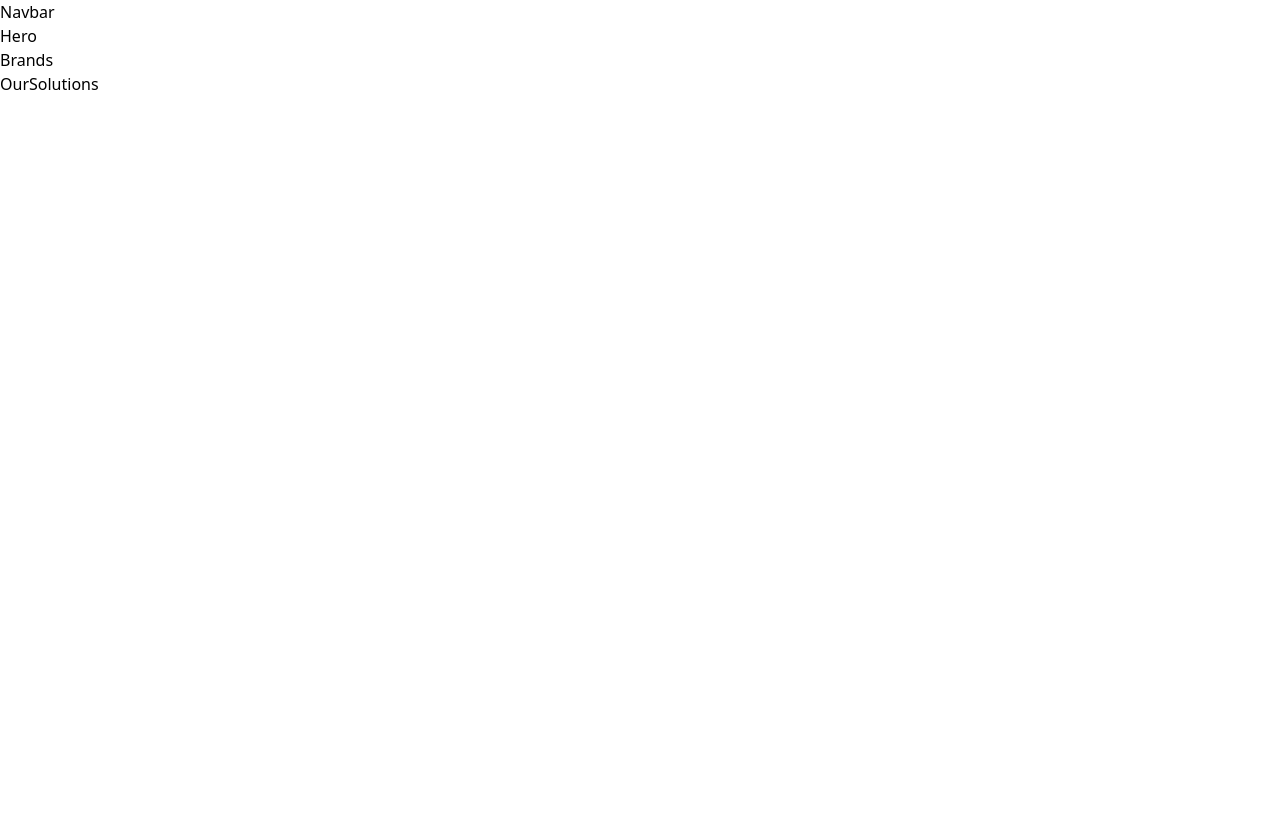
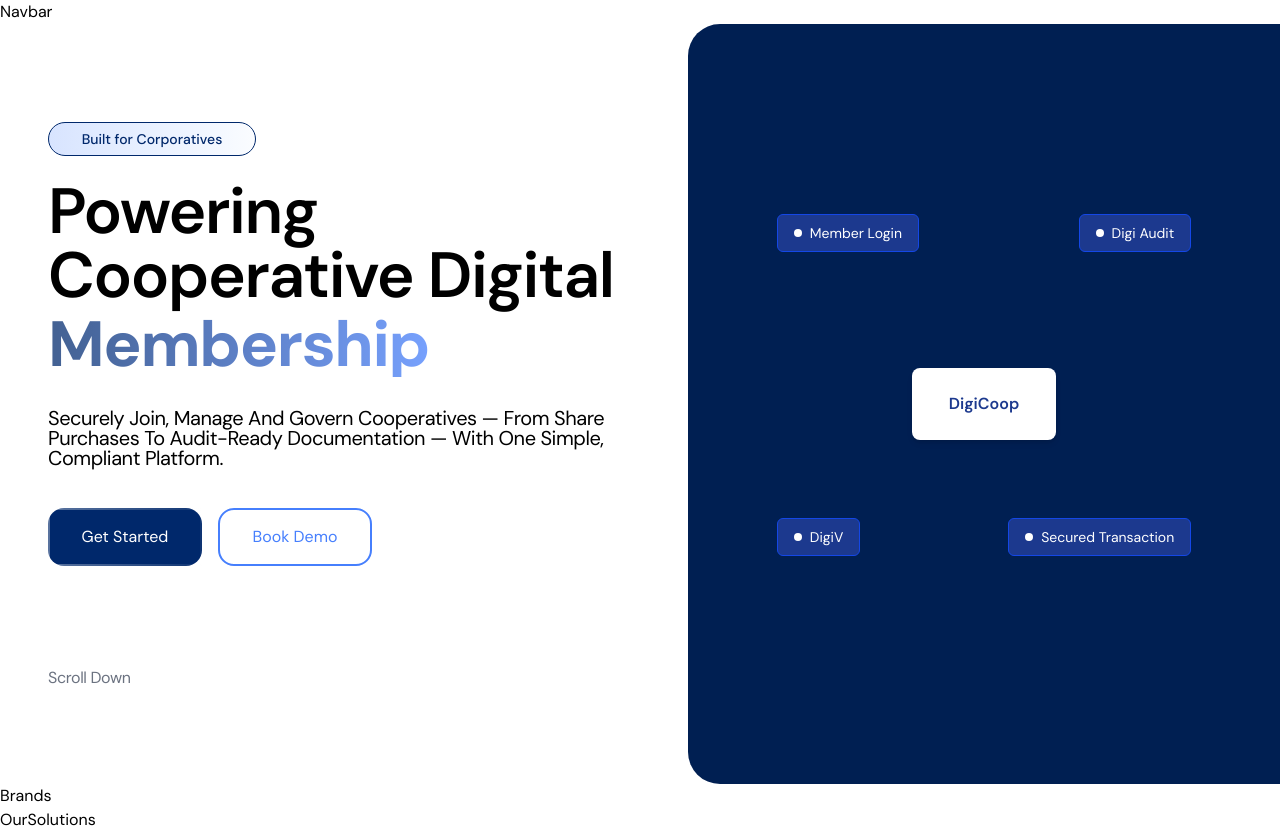
Before and after one commit to Auricmondal/Digicoop, a React (Vite) app in the folder client/: page / in a window 1280 px wide. Before the commit the page ends 800 px from the top, so only its background shows below. Built offline with nearby package versions, Linux system fonts and the light colour scheme.

Commit message:
Hero section add
Icons not added yet

```diff
--- a/client/src/App.css
+++ b/client/src/App.css
@@ -1,3 +1,5 @@
+@import url("https://fonts.googleapis.com/css2?family=DM+Sans:ital,opsz,wght@0,9..40,100..1000;1,9..40,100..1000&family=Poppins:ital,wght@0,100;0,200;0,300;0,400;0,500;0,600;0,700;0,800;0,900;1,100;1,200;1,300;1,400;1,500;1,600;1,700;1,800;1,900&display=swap");
+
 @import "tailwindcss";
 
 @theme {
@@ -12,4 +14,39 @@
   --color-custom-neutral-300: #e5e7eb;
 
   --color-white: #ffffff;
+
+  --font-dmsans: "DM Sans", sans-serif;
 }
+
+@layer components {
+  .tint-border-gradient {
+    border-width: 1px;
+    border-style: solid;
+    border-image-source: linear-gradient(
+      90deg,
+      rgba(var(--color-dark-tint), 0.25),
+      rgba(var(--color-tint), 0.25)
+    );
+    border-image-slice: 1;
+  }
+}
+
+body {
+  font-family: "DM Sans", sans-serif;
+}
+
+@keyframes slide-up-fade {
+  0% {
+    opacity: 0;
+    transform: translateY(20px);
+  }
+  100% {
+    opacity: 1;
+    transform: translateY(0);
+  }
+}
+
+.slide-up {
+  display: inline-block;
+  animation: slide-up-fade 0.9s ease-in-out;
+}
--- a/client/src/components/sections/Hero.jsx
+++ b/client/src/components/sections/Hero.jsx
@@ -1,7 +1,16 @@
 import React from "react";
+import LeftSection from "./LeftHero";
+import RightSection from "./RightHero";
 
 const Hero = () => {
-  return <div>Hero</div>;
+  return (
+    <div className="md:flex min-h-[95vh] mx-auto">
+      <div className="flex-1 flex items-center justify-center px-12">
+        <LeftSection />
+      </div>
+      <RightSection />
+    </div>
+  );
 };
 
 export default Hero;
--- /dev/null
+++ b/client/src/components/sections/LeftHero.jsx
@@ -0,0 +1,29 @@
+import React from "react";
+import { GradientBadge } from "../ui/Badge";
+import { ButtonFlippedReveal, ButtonOutlineHoverSolid } from "../ui/Button";
+import AnimatedText from "../ui/AnimatedText.jsx";
+
+export default function LeftSection() {
+  return (
+    <div className="flex flex-col gap-6 text-center items-center md:text-start md:justify-start justify-center md:items-start">
+      <GradientBadge text={"Built for Corporatives"} />
+
+      <h1 className="font-dmsans font-semibold text-[64px] leading-[100%] tracking-[-0.022em] capitalize">
+        Powering Cooperative Digital <AnimatedText />
+      </h1>
+
+      <p className="font-dmsans font-normal text-[20px] mt-3 leading-[100%] tracking-[-0.022em] capitalize">
+        Securely Join, Manage And Govern Cooperatives — From Share Purchases To
+        Audit-Ready Documentation — With One Simple, Compliant Platform.
+      </p>
+
+      <div className="flex gap-4 mt-4 mb-20">
+        <ButtonFlippedReveal text={"Get Started"} />
+        <ButtonOutlineHoverSolid text={"Book Demo"} />
+      </div>
+      <div className="font-dmsans text-custom-neutral-500 font-normal text-[16px] leading-[100%] tracking-[-0.022em] capitalize hidden md:block">
+        Scroll Down
+      </div>
+    </div>
+  );
+}
--- /dev/null
+++ b/client/src/components/sections/RightHero.jsx
@@ -0,0 +1,38 @@
+import React from "react";
+
+const nodes = [
+  { id: 1, label: "Member Login", top: "25%", left: "15%" },
+  { id: 2, label: "Digi Audit", top: "25%", right: "15%" },
+  { id: 3, label: "DigiV", bottom: "30%", left: "15%" },
+  { id: 4, label: "Secured Transaction", bottom: "30%", right: "15%" },
+];
+
+export default function RightSection() {
+  return (
+    <div className="relative bg-primary-dark rounded-[2rem] md:rounded-tr-[0rem] md:rounded-br-[0rem] flex-1 min-h-[400px]">
+      <div className="absolute top-1/2 left-1/2 transform -translate-x-1/2 -translate-y-1/2 bg-white rounded-lg px-8 py-6 shadow-md w-36 text-center font-semibold text-blue-900">
+        DigiCoop
+      </div>
+
+      {nodes.map(({ id, label, top, left, right, bottom }) => {
+        const style = {
+          position: "absolute",
+          top,
+          left,
+          right,
+          bottom,
+        };
+        return (
+          <div
+            key={id}
+            style={style}
+            className="flex items-center gap-2 bg-blue-900 border border-blue-700 rounded-md px-4 py-2 text-white text-sm cursor-default"
+          >
+            <div className="w-2 h-2 bg-white rounded-full"></div>
+            <span>{label}</span>
+          </div>
+        );
+      })}
+    </div>
+  );
+}
--- /dev/null
+++ b/client/src/components/ui/AnimatedText.jsx
@@ -0,0 +1,36 @@
+import React, { useEffect, useState } from "react";
+export default function AnimatedText(
+  texts = [],
+  gradient = "from-primary to-dark-tint",
+  className = "text-[64px] font-bold"
+) {
+  //* words through props not working
+
+  const words = ["Administration", "Audit", "Membership"];
+  const [index, setIndex] = useState(0);
+  const [animateKey, setAnimateKey] = useState(0);
+
+  useEffect(() => {
+    const interval = setInterval(() => {
+      setIndex((prev) => (prev + 1) % words.length);
+      setAnimateKey((prev) => prev + 1);
+    }, 1000);
+
+    return () => clearInterval(interval);
+  }, []);
+  return (
+    <div className={`inline-block ${className}`}>
+      <h1>
+        <span
+          key={animateKey}
+          className={`inline-block bg-clip-text text-transparent bg-gradient-to-r ${gradient}`}
+          style={{
+            animation: "slide-up-fade 0.9s ease-in-out",
+          }}
+        >
+          {words[index]}
+        </span>
+      </h1>
+    </div>
+  );
+}
--- /dev/null
+++ b/client/src/components/ui/Badge.jsx
@@ -0,0 +1,9 @@
+export function GradientBadge({ text }) {
+  return (
+    <span
+      className="w-[208px] h-[34px] p-[8px_32px] rounded-[48px] opacity-100 inline-flex items-center justify-center text-[#00286B] text-sm font-medium bg-gradient-to-r from-[rgba(70,127,253,0.21)] to-[rgba(234,242,255,0.21)] tint-border-gradient"
+    >
+      {text}
+    </span>
+  );
+}
--- /dev/null
+++ b/client/src/components/ui/Button.jsx
@@ -0,0 +1,53 @@
+import { motion, AnimatePresence } from "motion/react";
+import { useState } from "react";
+import React from "react";
+
+export function ButtonFlippedReveal({ text }) {
+  const [hovered, setHovered] = useState(false);
+
+  return (
+    <button
+      onMouseEnter={() => setHovered(true)}
+      onMouseLeave={() => setHovered(false)}
+      className="border-[2px] flex items-center justify-center bg-primary text-white relative border-transparent rounded-2xl w-[154px] h-[58px] m-0"
+      style={{
+        borderImage:
+          "linear-gradient(93.63deg, rgba(255, 255, 255, 0.35) 3.45%, rgba(153, 153, 153, 0) 117.37%) 1",
+      }}
+    >
+      <AnimatePresence mode="wait">
+        {!hovered ? (
+          <motion.span
+            key="normal"
+            initial={{ y: 0, opacity: 1 }}
+            animate={{ y: 0, opacity: 1 }}
+            exit={{ y: 20, opacity: 0 }}
+            transition={{ duration: 0.3, ease: "easeInOut" }}
+            className="absolute"
+          >
+            {text}
+          </motion.span>
+        ) : (
+          <motion.span
+            key="flipped"
+            initial={{ y: -20, opacity: 0 }}
+            animate={{ y: 0, opacity: 1 }}
+            exit={{ y: -20, opacity: 0 }}
+            transition={{ duration: 0.3, ease: "easeInOut" }}
+            className="absolute rotate-180"
+          >
+            {text}
+          </motion.span>
+        )}
+      </AnimatePresence>
+    </button>
+  );
+}
+
+export function ButtonOutlineHoverSolid({ text }) {
+  return (
+    <button className="border-2 border-dark-tint text-dark-tint hover:text-white hover:bg-dark-tint w-[154px] h-[58px] rounded-2xl bg-transparent ">
+      {text}
+    </button>
+  );
+}
```
Also changed, not shown: 1 other file (tests, documents, lock files or other folders).
